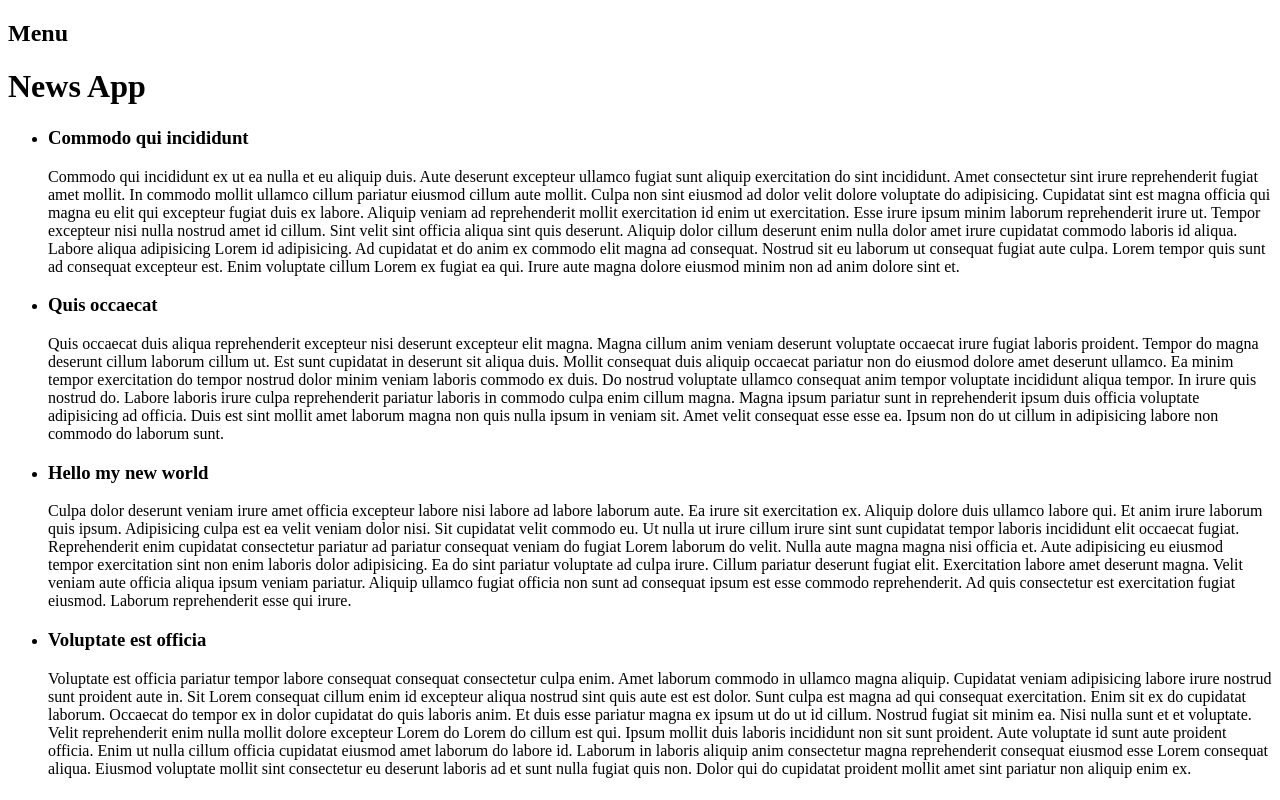
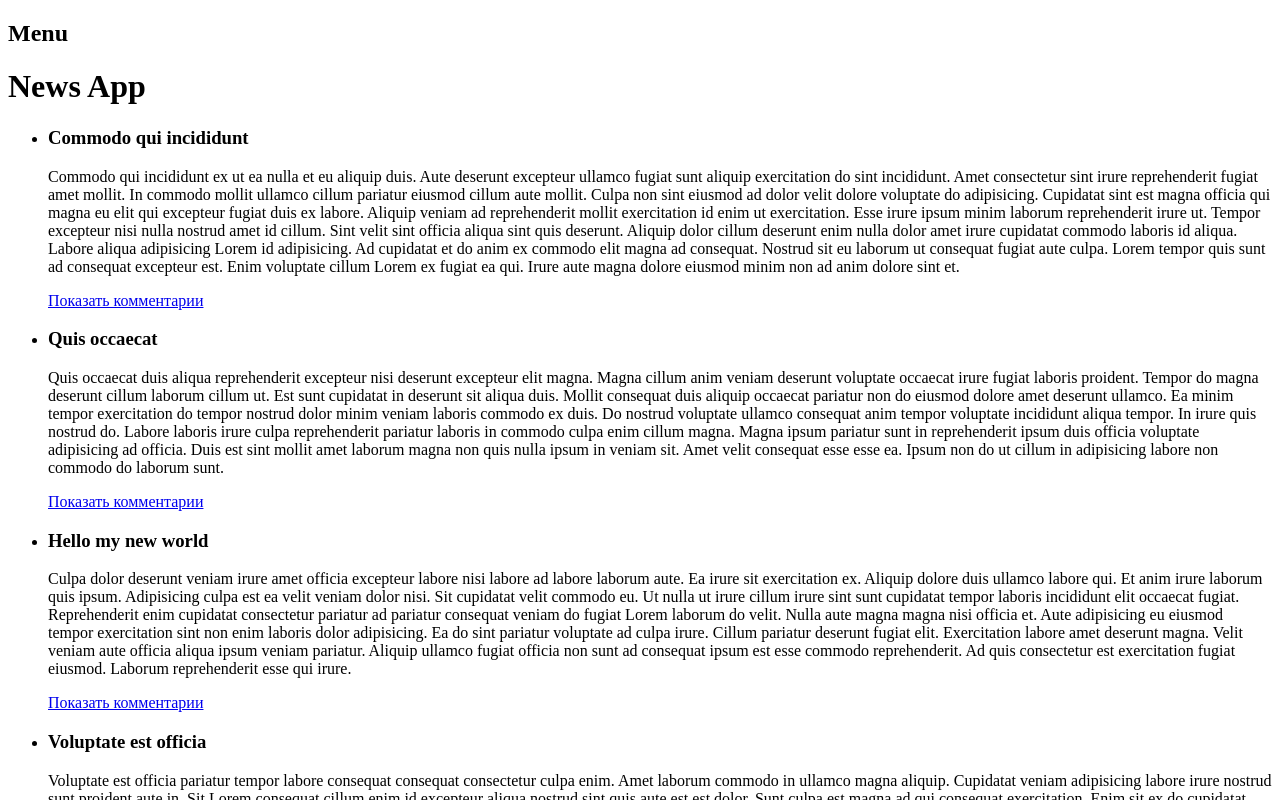
Before and after one commit to romabelka/js_ru_14_08, a React app: page / in a window 1280 px wide. Shown: the top 800 px of the page. Built offline with nearby package versions, Linux system fonts and the light colour scheme.

Commit message:
task_1: Comments

```diff
--- a/src/Article.js
+++ b/src/Article.js
@@ -1,4 +1,5 @@
 import React, {Component} from 'react'
+import CommentsBlock from './CommentsBlock';
 
 class Article extends Component {
     constructor(props) {
@@ -16,6 +17,7 @@ class Article extends Component {
             <div>
                 <h3 onClick = {this.handleClick}>{article.title}</h3>
                 {this.getBody()}
+                {this.CommentsBlock}
             </div>
         )
     }
@@ -28,6 +30,10 @@ class Article extends Component {
 
     getBody() {
         return this.state.isOpen && <p>{this.props.article.text}</p>
+    }
+
+    get CommentsBlock() {
+        return <CommentsBlock data={this.props.article.comments}/>
     }
 }
 
--- /dev/null
+++ b/src/CommentsBlock.js
@@ -0,0 +1,54 @@
+import React from 'react';
+
+class CommentsBlock extends React.Component{
+
+    constructor(props) {
+        super(props);
+
+        this.commentsData = props.data;
+        this.state = {
+            isBlockShown: false
+        }
+    }
+
+    toggleCommentsView = () => {
+        this.setState({
+            isCommentsOpen: !this.state.isCommentsOpen
+        })
+    };
+
+    get CommentItemList(){
+        return this.commentsData && this.commentsData.map(comment => CommentsBlock.createCommentItem(comment));
+    }
+
+    static createCommentItem(comment) {
+        let id = comment.id;
+        return (
+            <li key={id}>
+                <div id={"user-" + id}><b>{comment.user}</b></div>
+                <p>{comment.text}</p>
+            </li>
+        )
+    }
+
+    render () {
+
+        return (
+            <div>
+                <p>
+                    <a href="javascript:void(0)" onClick={this.toggleCommentsView}>Показать комментарии</a>
+                </p>
+                {
+                    this.state.isCommentsOpen &&
+                        <ul>
+                            {this.CommentItemList}
+                        </ul>
+                }
+            </div>
+        )
+    }
+}
+
+
+
+export default CommentsBlock;
```
